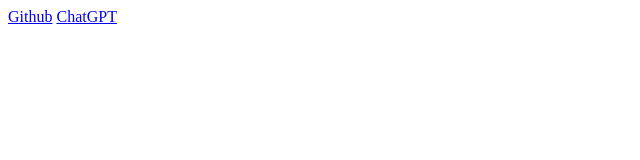
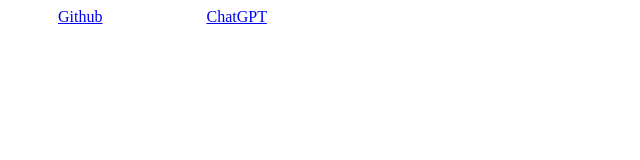
Before and after one commit to lijanahmmed/Form-Table, a plain HTML site: page index.html in a window 1280 px wide. Shown: the whole page, without its empty margins (0-640 px from the left). Drawn offline with Linux system fonts and the light colour scheme.

Commit message:
added css anchore tag for starting

```diff
--- /dev/null
+++ b/css/style.css
@@ -0,0 +1,4 @@
+a{
+    text-align: justify;
+    margin: 50px;
+}
--- a/index.html
+++ b/index.html
@@ -5,6 +5,7 @@
     <meta name="viewport" content="width=device-width, initial-scale=1.0">
     <link rel="shortcut icon" href="https://cdn-icons-png.flaticon.com/512/5988/5988246.png" type="image/x-icon">
     <title>Document</title>
+    <link rel="stylesheet" href="css/style.css">
 </head>
 <body>
     <a href="https://github.com/lijanahmmed?tab=overview&from=2025-07-01&to=2025-07-01" target="_blank">Github</a>
```
